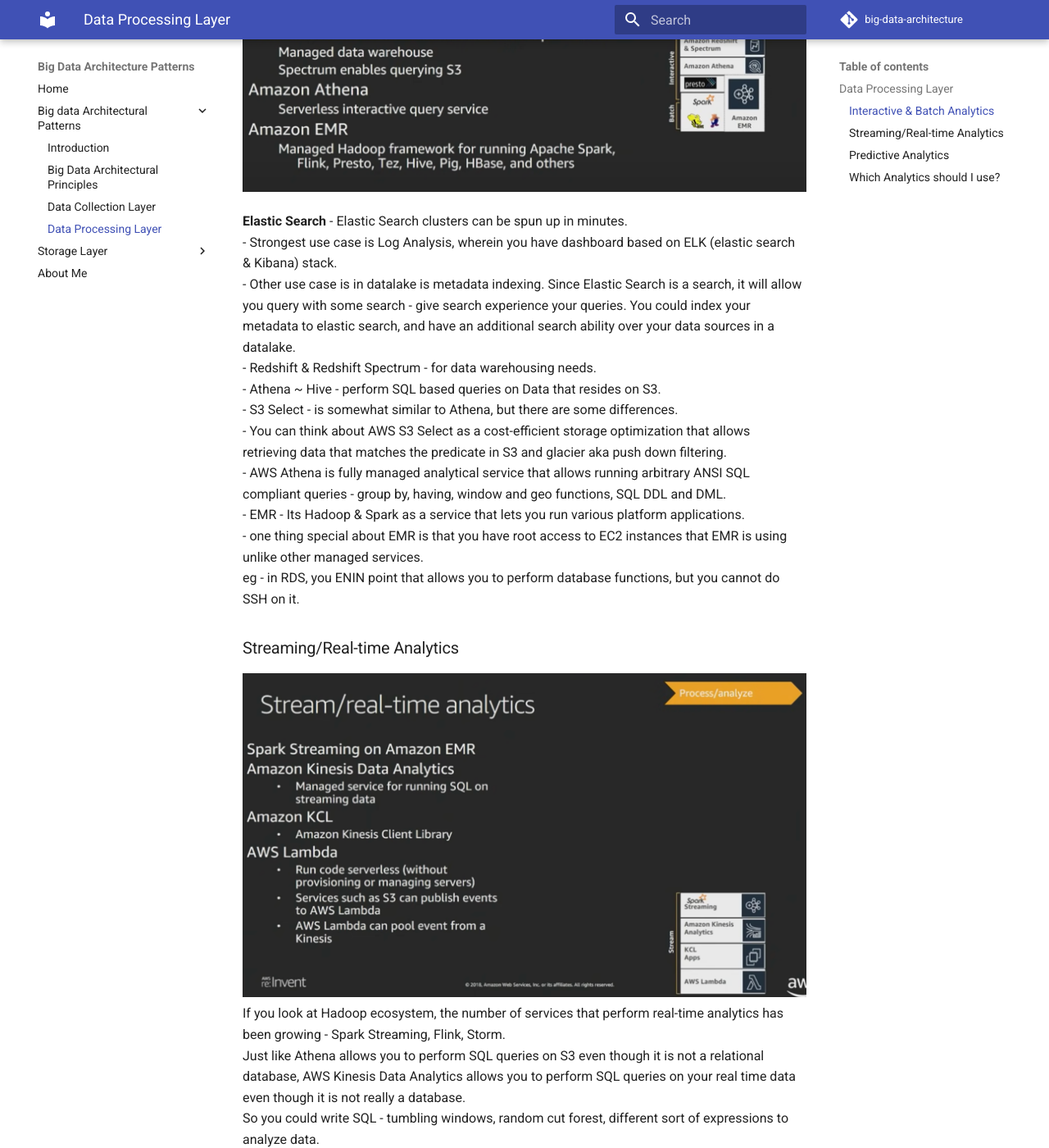
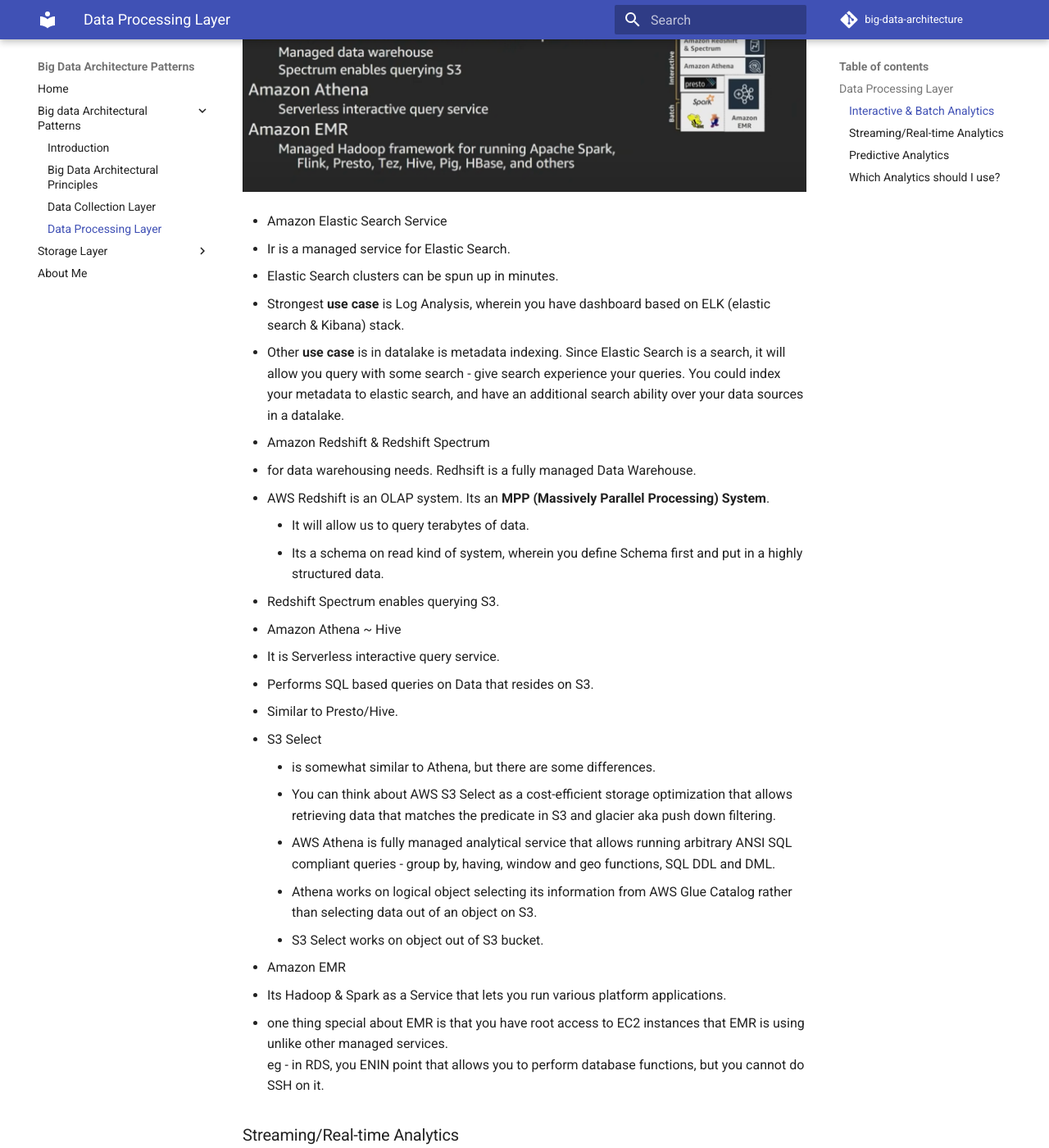
Before and after one commit to kushal-luthra/big-data-architecture, an MkDocs documentation site: the page built from docs/Big-data-architectural-patterns/Big-data-architectural-patterns-4.md, in a window 1280 px wide and 1400 px high, scrolled down 830 px. Shown: the whole window at 82% size. Built offline with MkDocs 1.6.1 and Material for MkDocs 9.7.7, drawn with Linux system fonts in a browser that asks for light colours; comment, search, counter and statistics services are not loaded; some of the changed text lies outside the part shown.

Commit message:
updating Data Processing Layer

```diff
--- a/docs/Big-data-architectural-patterns/Big-data-architectural-patterns-4.md
+++ b/docs/Big-data-architectural-patterns/Big-data-architectural-patterns-4.md
@@ -7,38 +7,100 @@
 First, let's look at interactive & batch analytics. <br>
 ![img.png](images/img_17.png) <br>
 
-**Elastic Search**
+- Amazon Elastic Search Service <br>
+  - Ir is a managed service for Elastic Search.<br>
   - Elastic Search clusters can be spun up in minutes.<br>
-  - Strongest use case is Log Analysis, wherein you have dashboard based on ELK (elastic search & Kibana) stack. <br>
-  - Other use case is in datalake is metadata indexing. Since Elastic Search is a search, it will allow you query with some search - give search experience your queries. You could index your metadata to elastic search, and have an additional search ability over your data sources in a datalake. <br>
-- Redshift & Redshift Spectrum - for data warehousing needs. <br>
-- Athena ~ Hive - perform SQL based queries on Data that resides on S3. <br>
-  - S3 Select - is somewhat similar to Athena, but there are some differences. <br>
-  - You can think about AWS S3 Select as a cost-efficient storage optimization that allows retrieving data that matches the predicate in S3 and glacier aka push down filtering. <br>
-  - AWS Athena is fully managed analytical service that allows running arbitrary ANSI SQL compliant queries - group by, having, window and geo functions, SQL DDL and DML. <br>
-- EMR - Its Hadoop & Spark as a service that lets you run various platform applications. <br>
+  - Strongest **use case** is Log Analysis, wherein you have dashboard based on ELK (elastic search & Kibana) stack. <br>
+  - Other **use case** is in datalake is metadata indexing. Since Elastic Search is a search, it will allow you query with some search - give search experience your queries. You could index your metadata to elastic search, and have an additional search ability over your data sources in a datalake. <br>
+- Amazon Redshift & Redshift Spectrum
+  - for data warehousing needs. Redhsift is a fully managed Data Warehouse. <br>
+  - AWS Redshift is an OLAP system. Its an **MPP (Massively Parallel Processing) System**.  <br>
+    - It will allow us to query terabytes of data. <br>
+    - Its a schema on read kind of system, wherein you define Schema first and put in a highly structured data. <br>
+  - Redshift Spectrum enables querying S3. <br>
+- Amazon  Athena ~ Hive <br>
+  - It is Serverless interactive query service.<br>
+  - Performs SQL based queries on Data that resides on S3. <br>
+  - Similar to Presto/Hive. <br>
+  - S3 Select
+    - is somewhat similar to Athena, but there are some differences. <br>
+    - You can think about AWS S3 Select as a cost-efficient storage optimization that allows retrieving data that matches the predicate in S3 and glacier aka push down filtering. <br>
+    - AWS Athena is fully managed analytical service that allows running arbitrary ANSI SQL compliant queries - group by, having, window and geo functions, SQL DDL and DML. <br>
+    - Athena works on logical object selecting its information from AWS Glue Catalog rather than selecting data out of an object on S3. <br>
+    - S3 Select works on object out of S3 bucket.
+- Amazon EMR <br>
+  - Its Hadoop & Spark as a Service that lets you run various platform applications. <br>
   - one thing special about EMR is that you have root access to EC2 instances that EMR is using unlike other managed services. <br>
     eg - in RDS, you ENIN point that allows you to perform database functions, but you cannot do SSH on it. <br>
 
 ### Streaming/Real-time Analytics
 ![img_1.png](images/img_18.png) <br>
+
+In Streaming analytics we have a number of options.
+1. Spark Streaming on Amazon EMR.
+2. Amazon Kinesis Data Analytics -
+   1. Its ia managed service for running SQL on streaming data.
+3. Amazon KCL
+   1. You can always create your own application by using Amazon Kinesis Client Library.
+4. Amazon Lambda
+   1. Run code serverless (without provisioning or managing servers).
+   2. Services such as S3 can publish events to AWS Lambda.
+   3. AWS Lambda can pool events from a Kinesis.
+
 If you look at Hadoop ecosystem, the number of services that perform real-time analytics has been growing - Spark Streaming, Flink, Storm.  <br>
 Just like Athena allows you to perform SQL queries on S3 even though it is not a relational database, AWS Kinesis Data Analytics allows you to perform SQL queries on your real time data even though it is not really a database. <br>
-So you could write SQL - tumbling windows, random cut forest, different sort of expressions to analyze data.
+So you could write SQL - tumbling windows, random cut forest, different sort of expressions to analyze data, and under the hood it will be working on real-time data feeds, and sending back the output. <br>
 
-In respect to AWS Lambda, one thing to note is that it polls every second.<br>
+As a customer one key question that needs to be answered while picking a tool is - **'What is my end to end latency from point at which I publish a message to point at which I process the message and get final results?'**<br>
+
+AWS Lambda lets you write functions, and set up an event trigger for Kinesis off of that. <br>
+But, in respect to AWS Lambda, one thing to note is that it polls every second.<br>
 That means if you are looking for sub-second latency, use other tool like Amazon KCL.<br>
 
 ### Predictive Analytics
 ![img_2.png](images/img_19.png) <br>
 
-**Application Services**<br>
-One thing is to note that make sure to write your data in open standards like orc, parquet, CSV or JSON. <br>
-That ways you can use different tools with it for your use case. <br>
+Here you have the option to have 3 layers -
+1. Frameworks
+2. Platforms
+3. Application Services
+
+Frameworks
+It is for ML Practitioners, wherein you get the bare machines with those frameworks pre-installed, and you have to do traditional Machine Learning tasks like hyper-parameter tuning, etc.
 
 **Platforms**<br>
 This layer allows us to build models and test them.<br>
+Helps ML experts to dod tasks like giving them jupyter notebooks, familiar interfacce, and then you can use Sagemaker API to create instance models and then you can deploy the model.
+Its one kind of place where you can do all ML tasks on the platform.
+
+**Application Services**<br>
+It is for developers who want to use ML in their aplication, but dont want to implement ML
+So, we have some algorithm which are successful like NLP, and these can be integrated by calling these APIs.
+
+Application services help built different types of ML algos on the platform.<br>
+One thing is to note that make sure to write your data in **open standards** like orc, parquet, CSV or JSON. <br>
+That ways you can use different tools with it for your use case. <br>
+
 
 
 ### Which Analytics should I use?
 ![img_3.png](images/img_20.png)
+
+
+Batch analytics - think of it as a report that runs  daily/weekly/monthly. <br>
+Tools - Amazon EMR, Hive/Spark. <br>
+
+Interactive Analytics <br>
+See it is a s self-service dashboard, wherein you want to get answers yourself from the system. <br>
+Tools - Redshift, Athena, Amzon EMR on Spark/Presto. <br>
+
+Stream Analytics <br>
+In EMR, you can utilize Spark Streaming, Kinesis Data analytics services. <br>
+
+Predictive Analytics <br>
+It can be batch or streaming. <br>
+
+
+![img_4.png](images/img_22.png)
+<br><br><br>
+![img_5.png](images/img_23.png)
```
Also changed, not shown: docs/Big-data-architectural-patterns/images/img_22.png (added), docs/Big-data-architectural-patterns/images/img_23.png (added).
